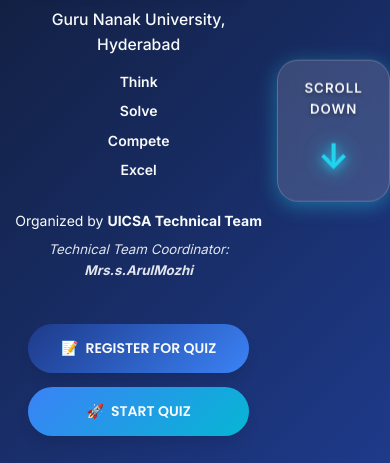
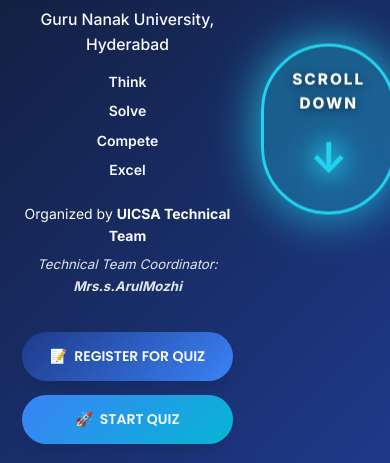
Before and after one commit to ramana2435/QUIZ-WEBSITE-UICSA-Technical-team, a plain HTML site: page index.html in a window 390 px wide. Shown: the part 381-844 px from the top of the page. Drawn offline with Linux system fonts and the light colour scheme.

Commit message:
Improve scroll down indicator

```diff
--- a/style.css
+++ b/style.css
@@ -463,41 +463,46 @@ img {
     display: flex;
     flex-direction: column;
     align-items: center;
+    justify-content: center;
     gap: 0.5rem;
-    opacity: 0.9;
+    opacity: 1;
     animation: bounce 2s infinite;
-    margin-top: 2rem;
-    padding: 1rem;
-    background: rgba(255, 255, 255, 0.1);
-    border-radius: var(--radius-lg);
+    margin: 3rem auto 0;
+    padding: 1.5rem 2rem;
+    background: rgba(34, 211, 238, 0.2);
+    border-radius: var(--radius-full);
     backdrop-filter: blur(10px);
-    border: 1px solid rgba(255, 255, 255, 0.2);
+    border: 2px solid rgba(34, 211, 238, 0.6);
     cursor: pointer;
     transition: all var(--transition-normal);
+    max-width: 200px;
+    box-shadow: 0 0 30px rgba(34, 211, 238, 0.5);
 }
 
 .scroll-indicator:hover {
     opacity: 1;
-    background: rgba(255, 255, 255, 0.15);
-    transform: scale(1.05);
-    box-shadow: 0 4px 20px rgba(34, 211, 238, 0.3);
+    background: rgba(34, 211, 238, 0.3);
+    transform: scale(1.1);
+    box-shadow: 0 0 40px rgba(34, 211, 238, 0.8);
+    border-color: rgba(34, 211, 238, 1);
 }
 
 .scroll-text {
-    font-size: 0.875rem;
-    font-weight: 600;
+    font-size: 1rem;
+    font-weight: 700;
     text-transform: uppercase;
-    letter-spacing: 1px;
-    color: var(--text-light);
-    text-shadow: 0 2px 4px rgba(0, 0, 0, 0.3);
+    letter-spacing: 2px;
+    color: #ffffff;
+    text-shadow: 0 2px 8px rgba(0, 0, 0, 0.5);
+    text-align: center;
 }
 
 .scroll-arrow {
-    font-size: 2rem;
-    color: var(--accent-light);
+    font-size: 2.5rem;
+    color: #22d3ee;
     font-weight: bold;
-    text-shadow: 0 2px 8px rgba(34, 211, 238, 0.6);
-    filter: drop-shadow(0 0 10px rgba(34, 211, 238, 0.8));
+    text-shadow: 0 0 20px rgba(34, 211, 238, 1);
+    filter: drop-shadow(0 0 15px rgba(34, 211, 238, 1));
 }
 
 @keyframes bounce {
@@ -505,7 +510,7 @@ img {
         transform: translateY(0);
     }
     50% {
-        transform: translateY(15px);
+        transform: translateY(20px);
     }
 }
 
@@ -2039,11 +2044,44 @@ section {
 
     .hero-organized p {
         text-align: center;
+        margin: 0 auto;
+        width: 100%;
     }
 
     .hero-buttons {
         width: 100%;
         padding: 0 1rem;
+        display: flex;
+        flex-direction: column;
+        align-items: center;
+        justify-content: center;
+    }
+
+    .hero-buttons .btn {
+        width: 100%;
+        max-width: 350px;
+        margin: 0 auto;
+    }
+
+    .scroll-indicator {
+        opacity: 1 !important;
+        background: rgba(34, 211, 238, 0.3) !important;
+        padding: 1.5rem 2rem !important;
+        margin: 3rem auto 2rem !important;
+        box-shadow: 0 0 50px rgba(34, 211, 238, 0.9) !important;
+        border: 3px solid #22d3ee !important;
+        max-width: 200px !important;
+    }
+
+    .scroll-arrow {
+        font-size: 3rem !important;
+        color: #22d3ee !important;
+    }
+
+    .scroll-text {
+        font-size: 1.1rem !important;
+        color: #ffffff !important;
+        font-weight: 800 !important;
     }
 
     .btn {
@@ -2156,6 +2194,7 @@ section {
 @media (max-width: 360px) {
     .hero-content {
         padding: 0 0.5rem;
+        width: 100%;
     }
 
     .hero-title {
@@ -2163,12 +2202,14 @@ section {
         display: flex;
         flex-direction: column;
         align-items: center;
+        width: 100%;
     }
 
     .hero-subtitle,
     .hero-tagline,
     .hero-organized {
         text-align: center;
+        width: 100%;
     }
 
     .hero-tagline .tagline-item {
@@ -2189,6 +2230,13 @@ section {
     .hero-buttons .btn {
         width: 100%;
         max-width: 100%;
+        margin: 0 auto;
+    }
+
+    .scroll-indicator {
+        max-width: 180px !important;
+        padding: 1.25rem 1.5rem !important;
+        margin: 2.5rem auto 1.5rem !important;
     }
 
     .countdown-item {
```
